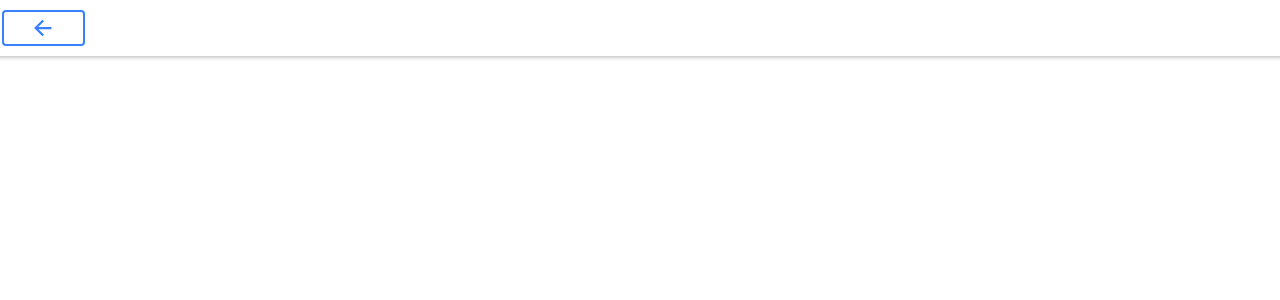
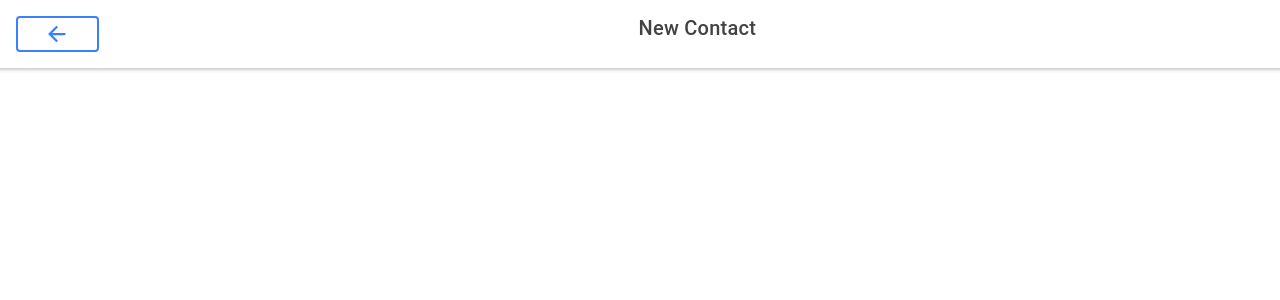
Before and after one commit to Ntwali-Josue/address-book-ui, a React (Create React App) app in the folder UI/: page /new in a window 1280 px wide. Shown: the top 300 px of the page. Built offline with nearby package versions, Linux system fonts and the light colour scheme.

Commit message:
add page title

```diff
--- a/UI/src/pages/AddContact.tsx
+++ b/UI/src/pages/AddContact.tsx
@@ -1,16 +1,23 @@
-import React from 'react';
+import React from "react";
 
-import {IonHeader,IonButton, IonPage, IonToolbar, IonIcon, IonBackButton, } from '@ionic/react';
-
+import {
+  IonHeader,
+  IonButton,
+  IonPage,
+  IonToolbar,
+  IonIcon,
+  IonBackButton,
+  IonTitle,
+} from "@ionic/react";
 
 const NewContact: React.FC = () => (
-
   <IonPage>
     <IonHeader>
       <IonToolbar>
-            <IonButton fill="outline">
+        <IonButton fill="outline" className="ion-float-left ion-margin">
           <IonBackButton defaultHref="/" />
         </IonButton>
+        <IonTitle className="ion-text-center ion-padding">New Contact</IonTitle>
       </IonToolbar>
     </IonHeader>
   </IonPage>
```
Lines whose indentation alone changed are shown as unchanged.
